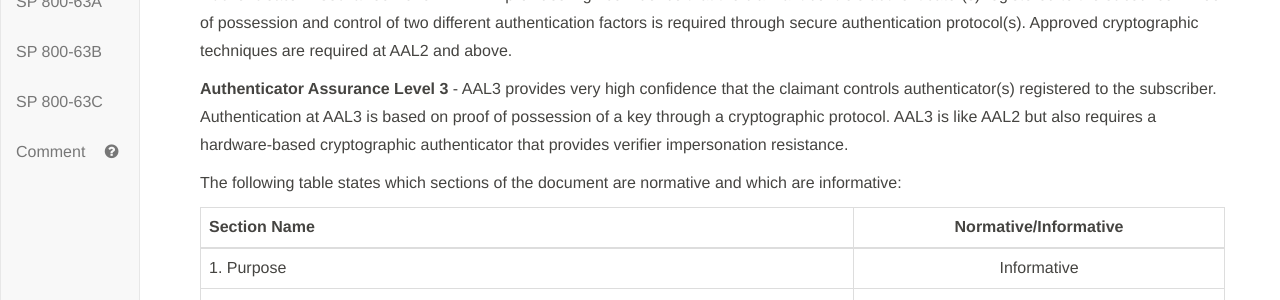
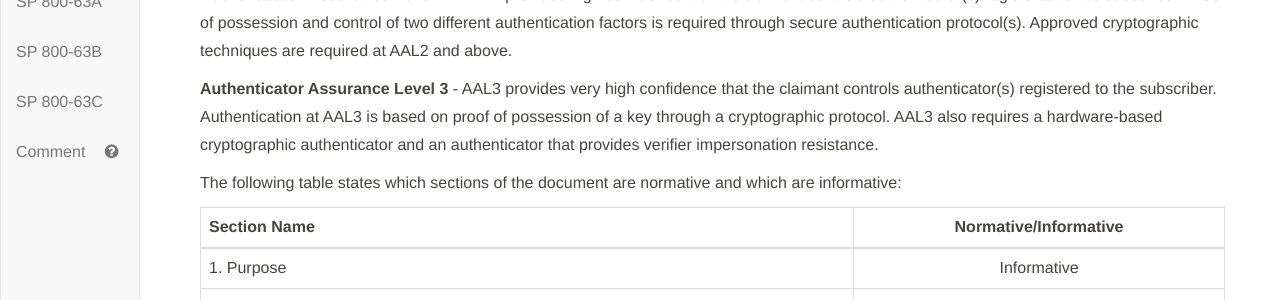
Before and after one commit to usnistgov/800-63-3, a Jekyll site: the page built from sp800-63b/sec1_2_introduction.md, in a window 1280 px wide and 900 px high, scrolled down 997 px. Shown: the part 180-480 px from the top of the window. Built offline with Jekyll 4.4.1, drawn with Linux system fonts in a browser that asks for light colours; our own code applies the rules of GitHub Pages for plain Markdown files.

Commit message:
Remove AAL3 comparison to AAL2. Closes #1538

```diff
--- a/sp800-63b/sec1_2_introduction.md
+++ b/sp800-63b/sec1_2_introduction.md
@@ -26,7 +26,7 @@
 
 **Authenticator Assurance Level 2** - AAL2 provides high confidence that the claimant controls authenticator(s) registered to the subscriber. Proof of possession and control of two different authentication factors is required through secure authentication protocol(s). Approved cryptographic techniques are required at AAL2 and above.
 
-**Authenticator Assurance Level 3** - AAL3 provides very high confidence that the claimant controls authenticator(s) registered to the subscriber. Authentication at AAL3 is based on proof of possession of a key through a cryptographic protocol. AAL3 is like AAL2 but also requires a hardware-based cryptographic authenticator that provides verifier impersonation resistance.
+**Authenticator Assurance Level 3** - AAL3 provides very high confidence that the claimant controls authenticator(s) registered to the subscriber. Authentication at AAL3 is based on proof of possession of a key through a cryptographic protocol. AAL3 also requires a hardware-based cryptographic authenticator and an authenticator that provides verifier impersonation resistance.
 
 The following table states which sections of the document are normative and which are informative:
 
```
Also changed, not shown: sp800-63b/sec4_aal.md (+1 -1 lines).
